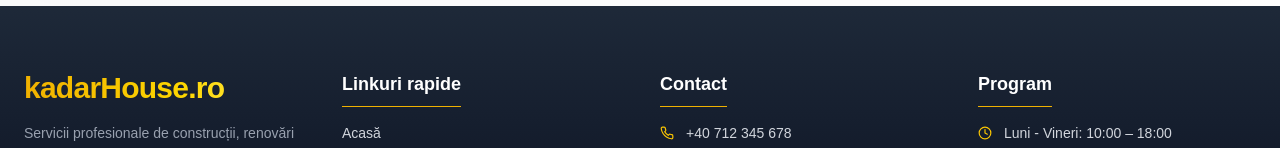
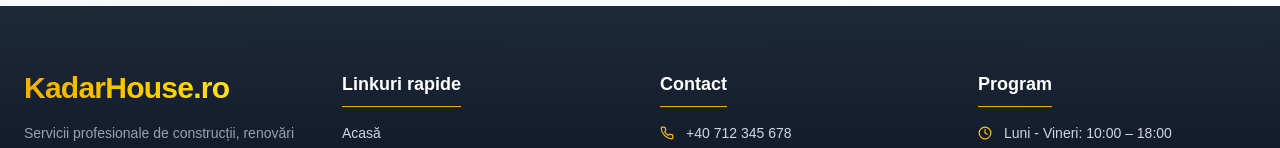
Before and after one commit to ionutpetru4046/constructii-website, a Next.js app: page / in a window 1280 px wide. Shown: the part 6585-6733 px from the top of the page. Built offline with nearby package versions, Linux system fonts and the light colour scheme.

Commit message:
working on footer component

```diff
--- a/components/Footer.tsx
+++ b/components/Footer.tsx
@@ -11,7 +11,7 @@ export default function Footer() {
           <div className="flex flex-col h-full">
             <Link href="/" className="inline-flex items-center mb-4 group">
               <span className="text-3xl font-extrabold bg-clip-text text-transparent bg-linear-to-r from-yellow-500 to-yellow-300 tracking-tight group-hover:scale-105 transition-transform">
-                kadarHouse.ro
+                KadarHouse.ro
               </span>
             </Link>
             <p className="text-sm leading-relaxed text-gray-400 mb-5">
```
